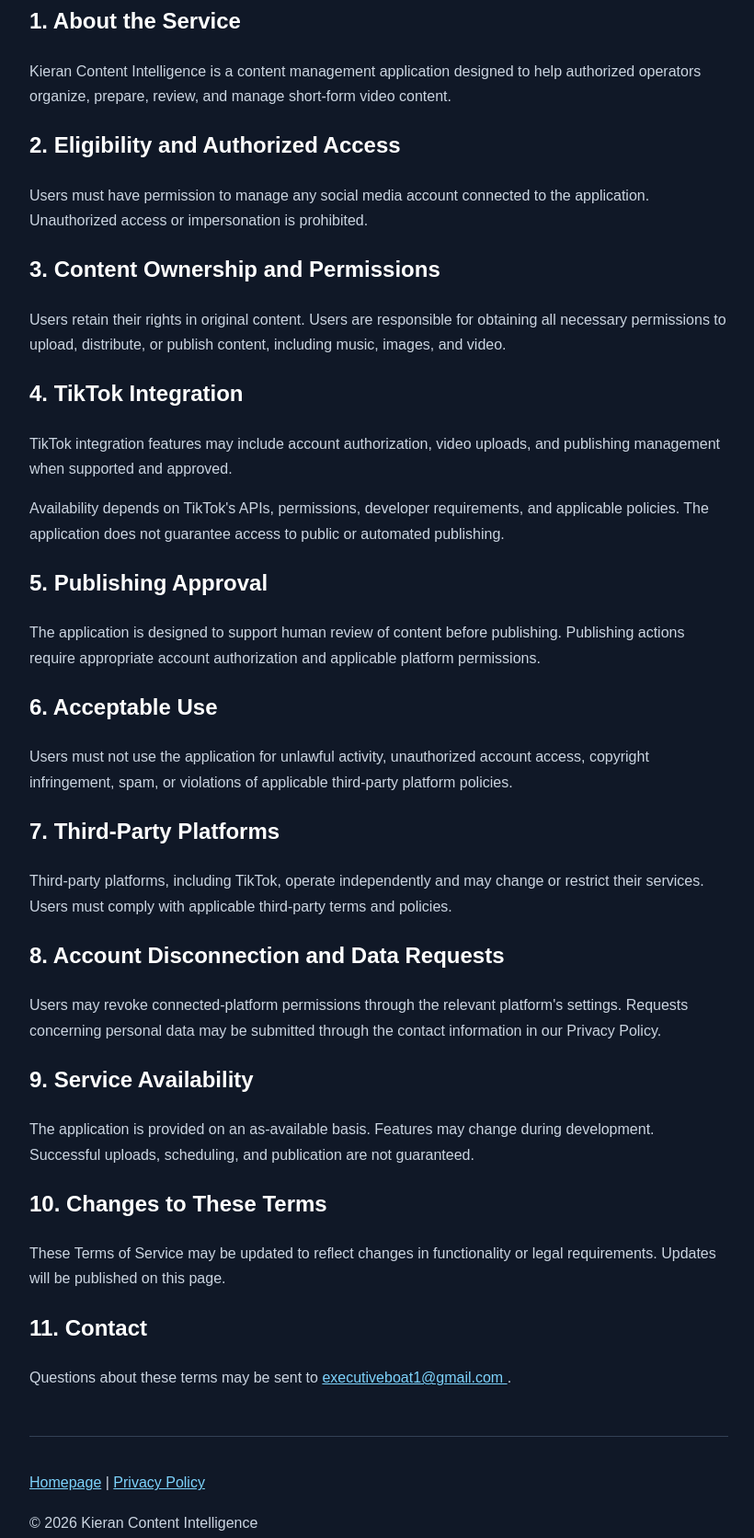
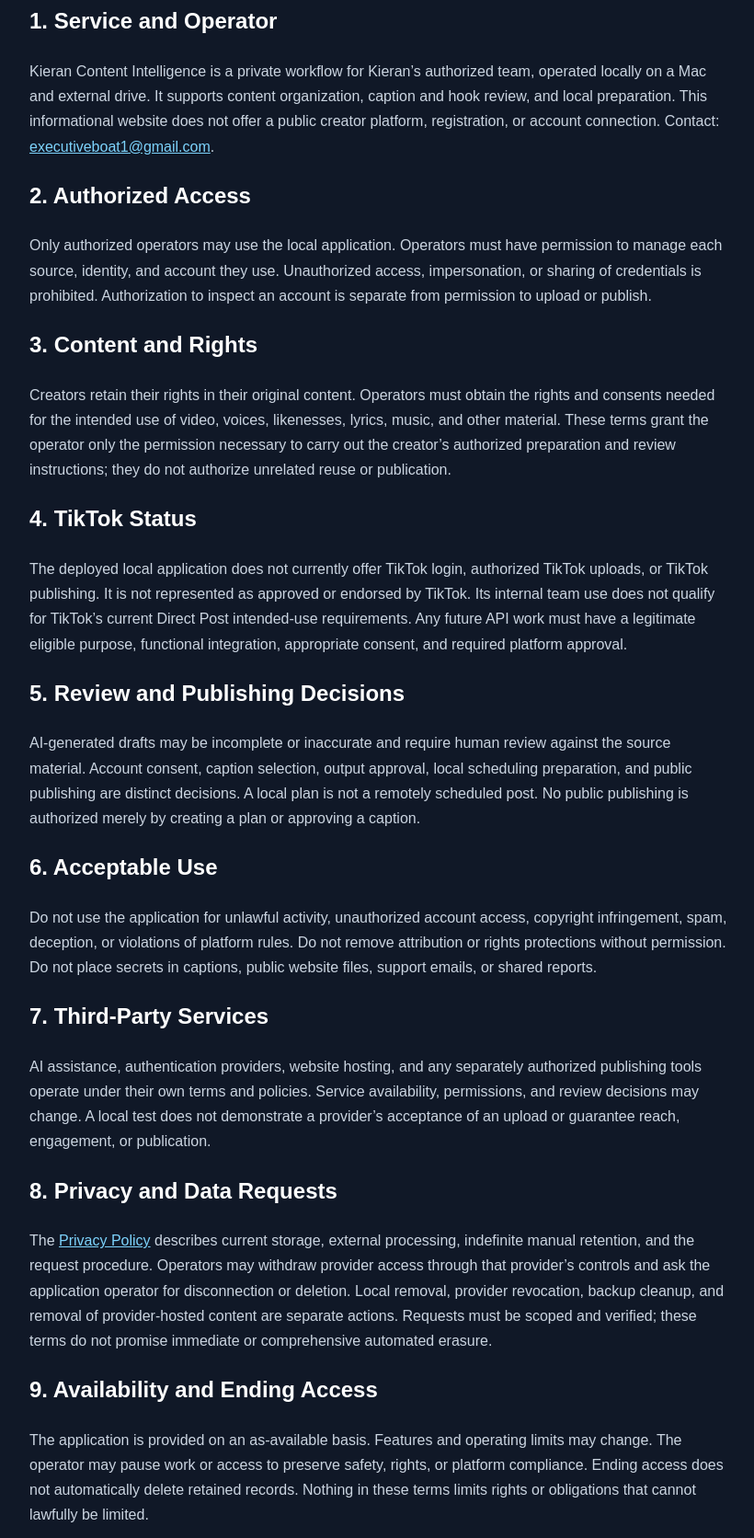
Before and after one commit to executiveboat1/Kieran-Content-Intelligence, a plain HTML site: page terms.html in a window 1280 px wide. Shown: the part 225-1897 px from the top of the page at 92% size, without its empty margins (228-1048 px from the left). Drawn offline with Linux system fonts and the light colour scheme.

Commit message:
Publish reviewed Kieran website and privacy disclosures

```diff
--- a/terms.html
+++ b/terms.html
@@ -63,170 +63,29 @@
 <main>
 
   <h1>Terms of Service</h1>
-
   <p>Last updated: November 17, 2026</p>
-
-  <h2>1. About the Service</h2>
-
-  <p>
-
-    Kieran Content Intelligence is a content management
-
-    application designed to help authorized operators
-
-    organize, prepare, review, and manage short-form
-
-    video content.
-
-  </p>
-
-  <h2>2. Eligibility and Authorized Access</h2>
-
-  <p>
-
-    Users must have permission to manage any social
-
-    media account connected to the application.
-
-    Unauthorized access or impersonation is prohibited.
-
-  </p>
-
-  <h2>3. Content Ownership and Permissions</h2>
-
-  <p>
-
-    Users retain their rights in original content.
-
-    Users are responsible for obtaining all necessary
-
-    permissions to upload, distribute, or publish
-
-    content, including music, images, and video.
-
-  </p>
-
-  <h2>4. TikTok Integration</h2>
-
-  <p>
-
-    TikTok integration features may include account
-
-    authorization, video uploads, and publishing
-
-    management when supported and approved.
-
-  </p>
-
-  <p>
-
-    Availability depends on TikTok's APIs, permissions,
-
-    developer requirements, and applicable policies.
-
-    The application does not guarantee access to
-
-    public or automated publishing.
-
-  </p>
-
-  <h2>5. Publishing Approval</h2>
-
-  <p>
-
-    The application is designed to support human
-
-    review of content before publishing.
-
-    Publishing actions require appropriate account
-
-    authorization and applicable platform permissions.
-
-  </p>
-
+  <h2>1. Service and Operator</h2>
+  <p>Kieran Content Intelligence is a private workflow for Kieran’s authorized team, operated locally on a Mac and external drive. It supports content organization, caption and hook review, and local preparation. This informational website does not offer a public creator platform, registration, or account connection. Contact: <a href="mailto:executiveboat1@gmail.com">executiveboat1@gmail.com</a>.</p>
+  <h2>2. Authorized Access</h2>
+  <p>Only authorized operators may use the local application. Operators must have permission to manage each source, identity, and account they use. Unauthorized access, impersonation, or sharing of credentials is prohibited. Authorization to inspect an account is separate from permission to upload or publish.</p>
+  <h2>3. Content and Rights</h2>
+  <p>Creators retain their rights in their original content. Operators must obtain the rights and consents needed for the intended use of video, voices, likenesses, lyrics, music, and other material. These terms grant the operator only the permission necessary to carry out the creator’s authorized preparation and review instructions; they do not authorize unrelated reuse or publication.</p>
+  <h2>4. TikTok Status</h2>
+  <p>The deployed local application does not currently offer TikTok login, authorized TikTok uploads, or TikTok publishing. It is not represented as approved or endorsed by TikTok. Its internal team use does not qualify for TikTok’s current Direct Post intended-use requirements. Any future API work must have a legitimate eligible purpose, functional integration, appropriate consent, and required platform approval.</p>
+  <h2>5. Review and Publishing Decisions</h2>
+  <p>AI-generated drafts may be incomplete or inaccurate and require human review against the source material. Account consent, caption selection, output approval, local scheduling preparation, and public publishing are distinct decisions. A local plan is not a remotely scheduled post. No public publishing is authorized merely by creating a plan or approving a caption.</p>
   <h2>6. Acceptable Use</h2>
-
-  <p>
-
-    Users must not use the application for unlawful
-
-    activity, unauthorized account access, copyright
-
-    infringement, spam, or violations of applicable
-
-    third-party platform policies.
-
-  </p>
-
-  <h2>7. Third-Party Platforms</h2>
-
-  <p>
-
-    Third-party platforms, including TikTok, operate
-
-    independently and may change or restrict their
-
-    services. Users must comply with applicable
-
-    third-party terms and policies.
-
-  </p>
-
-  <h2>8. Account Disconnection and Data Requests</h2>
-
-  <p>
-
-    Users may revoke connected-platform permissions
-
-    through the relevant platform's settings.
-
-    Requests concerning personal data may be submitted
-
-    through the contact information in our
-
-    Privacy Policy.
-
-  </p>
-
-  <h2>9. Service Availability</h2>
-
-  <p>
-
-    The application is provided on an as-available
-
-    basis. Features may change during development.
-
-    Successful uploads, scheduling, and publication
-
-    are not guaranteed.
-
-  </p>
-
-  <h2>10. Changes to These Terms</h2>
-
-  <p>
-
-    These Terms of Service may be updated to reflect
-
-    changes in functionality or legal requirements.
-
-    Updates will be published on this page.
-
-  </p>
-
+  <p>Do not use the application for unlawful activity, unauthorized account access, copyright infringement, spam, deception, or violations of platform rules. Do not remove attribution or rights protections without permission. Do not place secrets in captions, public website files, support emails, or shared reports.</p>
+  <h2>7. Third-Party Services</h2>
+  <p>AI assistance, authentication providers, website hosting, and any separately authorized publishing tools operate under their own terms and policies. Service availability, permissions, and review decisions may change. A local test does not demonstrate a provider’s acceptance of an upload or guarantee reach, engagement, or publication.</p>
+  <h2>8. Privacy and Data Requests</h2>
+  <p>The <a href="privacy.html">Privacy Policy</a> describes current storage, external processing, indefinite manual retention, and the request procedure. Operators may withdraw provider access through that provider’s controls and ask the application operator for disconnection or deletion. Local removal, provider revocation, backup cleanup, and removal of provider-hosted content are separate actions. Requests must be scoped and verified; these terms do not promise immediate or comprehensive automated erasure.</p>
+  <h2>9. Availability and Ending Access</h2>
+  <p>The application is provided on an as-available basis. Features and operating limits may change. The operator may pause work or access to preserve safety, rights, or platform compliance. Ending access does not automatically delete retained records. Nothing in these terms limits rights or obligations that cannot lawfully be limited.</p>
+  <h2>10. Changes</h2>
+  <p>Updates will be posted at this URL with a revised date. Material changes to data handling will also be reflected in the Privacy Policy before the affected processing is enabled.</p>
   <h2>11. Contact</h2>
-
-  <p>
-
-    Questions about these terms may be sent to
-
-    <a href="mailto:executiveboat1@gmail.com">
-
-      executiveboat1@gmail.com
-
-    </a>.
-
-  </p>
+  <p>Questions about these terms may be sent to <a href="mailto:executiveboat1@gmail.com">executiveboat1@gmail.com</a>.</p>
 
   <footer>
 
```
Also changed, not shown: index.html (+9 -77 lines), privacy.html (+27 -208 lines).
